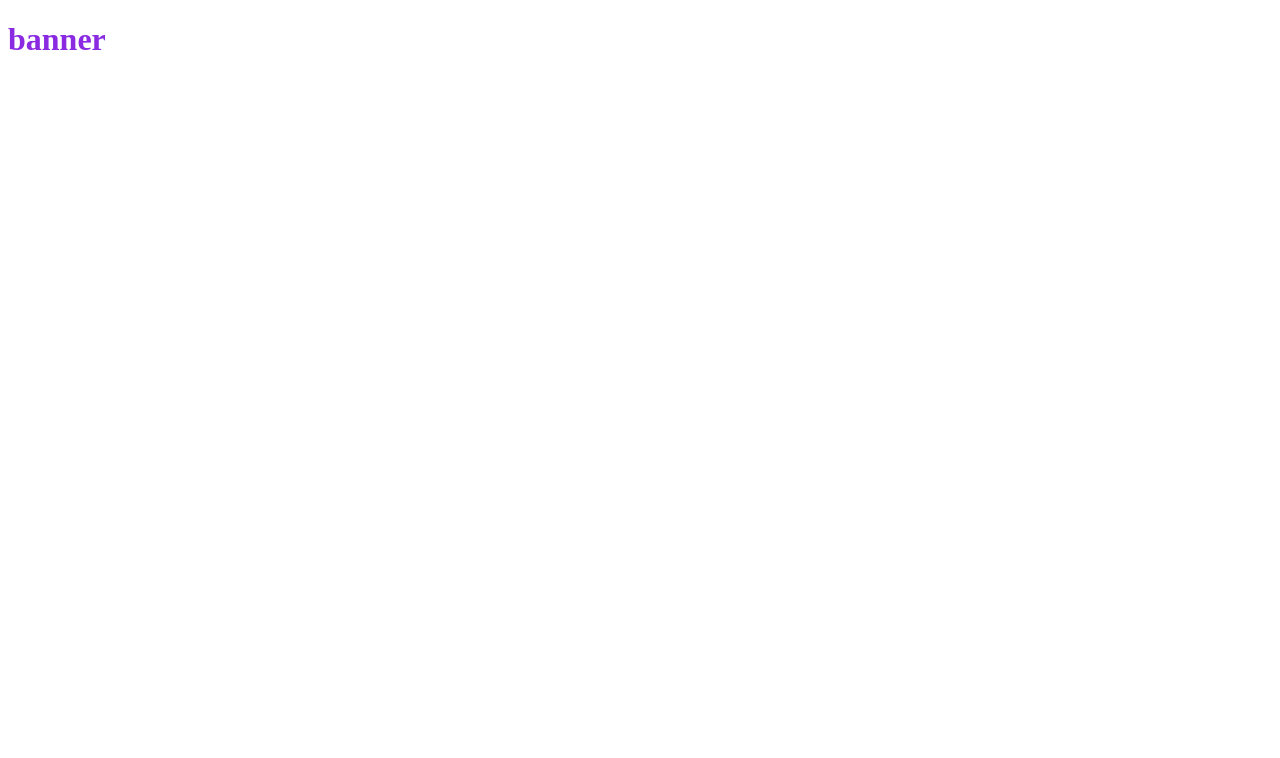
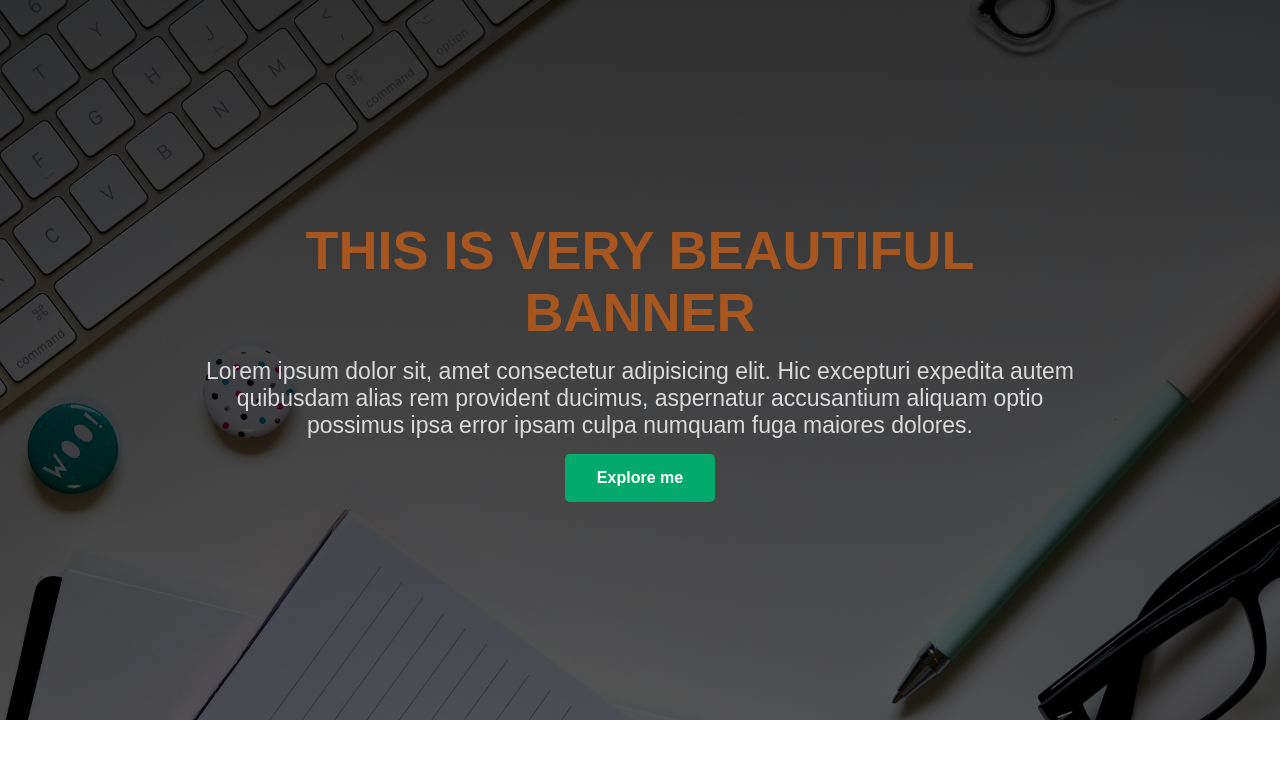
Before and after one commit to sm-sarwar/Banner-design, a plain HTML site: page index.html in a window 1280 px wide. Drawn offline with Linux system fonts and the light colour scheme.

Commit message:
add complete banner design

```diff
--- a/index.html
+++ b/index.html
@@ -3,10 +3,18 @@
 <head>
     <meta charset="UTF-8">
     <meta name="viewport" content="width=device-width, initial-scale=1.0">
-    <title>Document</title>
+    <title>Banner design</title>
     <link rel="stylesheet" href="styles/style.css">
+    <link rel="shortcut icon" href="https://img.icons8.com/?size=80&id=c5MG7-fwdMYO&format=png" type="image/x-icon">
 </head>
 <body>
-    <h1>banner</h1>
+    <!-- banner design  -->
+    <div class="banner">
+        <div class="content">
+            <h2>This is very beautiful banner</h2>
+            <p>Lorem ipsum dolor sit, amet consectetur adipisicing elit. Hic excepturi expedita autem quibusdam alias rem provident ducimus, aspernatur accusantium aliquam optio possimus ipsa error ipsam culpa numquam fuga maiores dolores.</p>
+            <button>Explore me</button>
+        </div>
+    </div>
 </body>
 </html>
--- a/styles/style.css
+++ b/styles/style.css
@@ -1,3 +1,45 @@
-h1{
-    color: blueviolet;
+*{
+    margin: 0;
+    padding: 0;
+    font-family: sans-serif;
 }
+.banner{
+    height: 90vh;
+    width: 100%;
+    background-image: linear-gradient(rgba(0,0,0,0.812),rgba(0,0,0,0.669)),url("/images/banner.jpg");
+    background-repeat: no-repeat;
+    background-position: center;
+    background-size: cover;
+    display: flex;
+    justify-content: center;
+    align-items: center;
+}
+.content{
+    color: #ffffffce;
+    text-align: center;
+    width: 70%;
+
+}
+h2{
+    font-size: 54px;
+    color: #a75620;
+    text-transform: uppercase;
+}
+p{
+    font-size: 23px;
+    margin: 15px 0;
+}
+button{
+    background-color: #04aa6d;
+    border: none;
+    border-radius: 5px;
+    font-weight: 600;
+    color: white;
+    padding: 15px 32px;
+    font-size: 16px;
+    cursor: pointer;
+}
+button:hover{
+    background-color: #068858;
+    transition: .5s ease-in;
+}
```
Also changed, not shown: images/banner.jpg (added).
